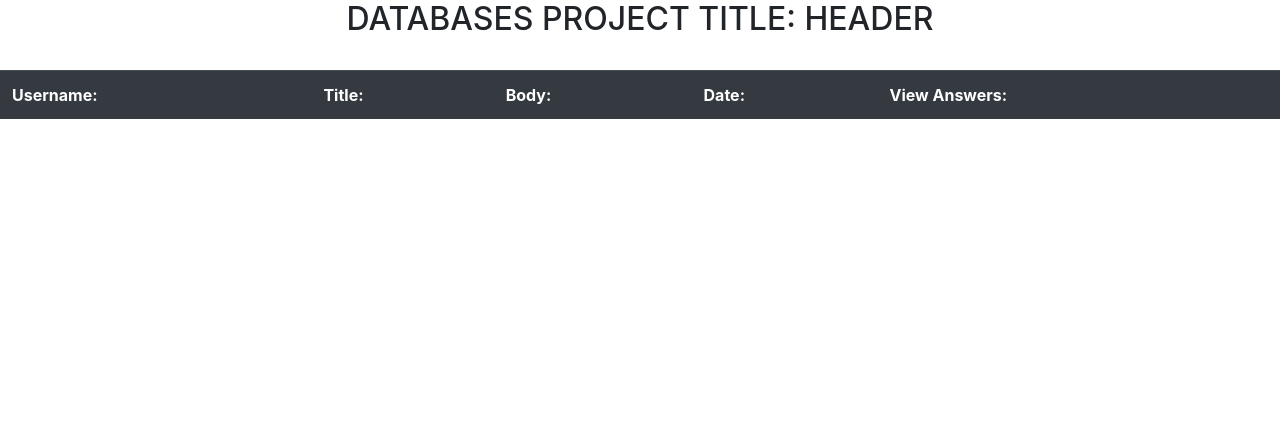
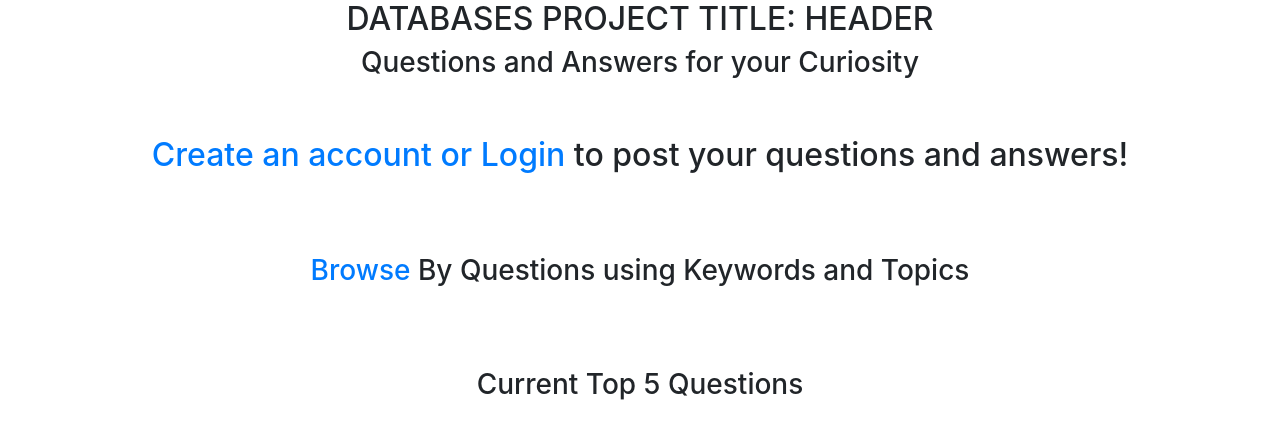
Before and after one commit to bvo4/Databases-Project, a PHP site: page /homepage.php in a window 1280 px wide. Shown: the part 56-490 px from the top of the page. Run offline with PHP 8.4, Linux system fonts and the light colour scheme; data that the repository does not hold is empty.

Commit message:
password dots, homepage reupload

```diff
--- a/PHP web resources/homepage.php
+++ b/PHP web resources/homepage.php
@@ -15,7 +15,21 @@
 
   <body>
 
-    <h2 style="text-align: center">DATABASES PROJECT TITLE:  HEADER</h2>
+   <h2 style="text-align: center">DATABASES PROJECT TITLE:  HEADER</h2>
+
+   <h3 style="text-align: center">Questions and Answers for your Curiosity</h3>
+
+   <?php
+   if(!isset($_SESSION['user'])){
+   echo "</br></br><h2 style='text-align: center'><a href = '/Databases-Project/PHP%20web%20resources/login.php'>Create an account or Login </a>to post your questions and answers!</h2>";
+   }
+   ?>
+
+   </br></br></br>
+   <h3 style="text-align: center"><a href= '/Databases-Project/PHP%20web%20resources/browse.php'>Browse </a>By Questions using Keywords and Topics</h3>
+
+   </br></br></br>
+   <h3 style="text-align: center">Current Top 5 Questions</h3>
 
 	<?php
 	include 'reactjs.php';
--- a/PHP web resources/login.php
+++ b/PHP web resources/login.php
@@ -39,7 +39,7 @@
 
         <tr>
             <td>Password</td>
-            <td><input type='text' name='password' class='form-control' required></td>
+            <td><input type='password' name='password' class='form-control' required></td>
         </tr>
 
         <tr>
```
